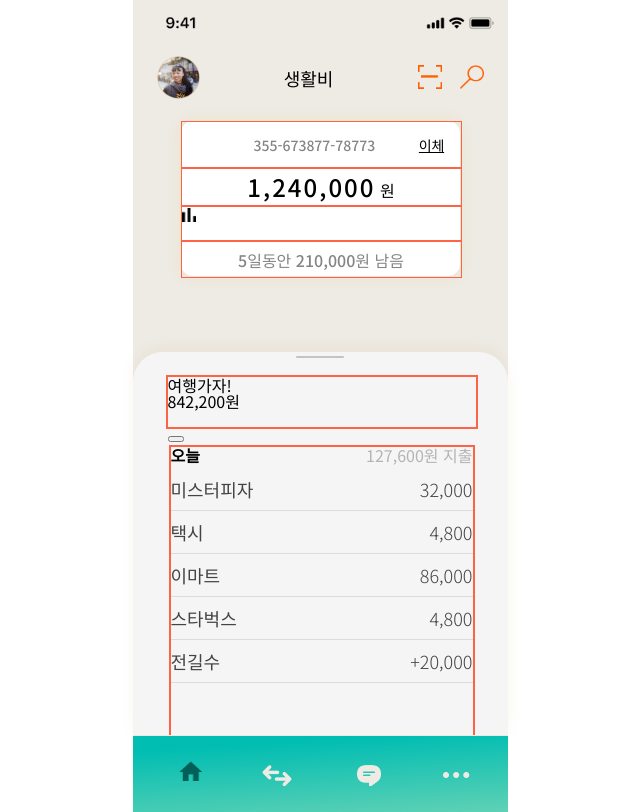
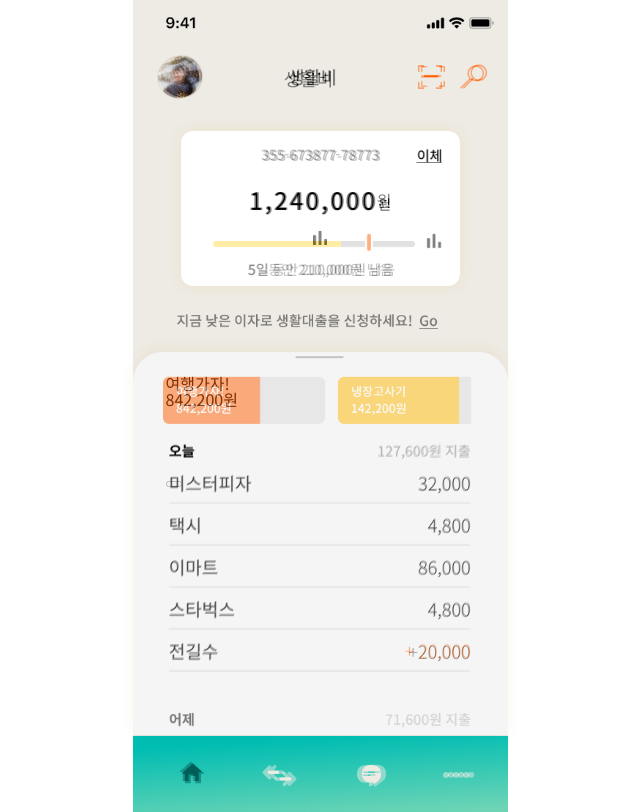
Before and after one commit to gum4019/js-toyproject, a plain HTML site: page js-toyproject/index.html in a window 1280 px wide. Shown: the whole page, without its empty margins (320-960 px from the left). Drawn offline with nearby package versions, Linux system fonts and the light colour scheme.

Commit message:
Add files via upload

```diff
--- a/js-toyproject/css/main.css
+++ b/js-toyproject/css/main.css
@@ -9,7 +9,7 @@ body > * {
   background-color: #eeebe5;
   left: 0;
   right: 0;
-  margin: auto;
+  margin: 0 auto;
 
   position: relative;
 }
@@ -55,8 +55,7 @@ header {
 }
 
 .account-info > .container {
-  margin-top: 22px;
-  margin: 22px 48px;
+  margin: 32px 48px;
   background: #ffffff;
   box-shadow: 0px 0px 16px rgba(226, 191, 66, 0.19);
   border-radius: 12px;
@@ -67,23 +66,21 @@ header {
   height: 155px;
 }
 .account-info > .container > div {
-  border: 1px solid tomato;
+  /* border: 1px solid tomato; */
+  height: 47px;
+  width: 100%;
+
   display: flex;
-  height: 45px;
-  width: 100%;
+
+  justify-content: center;
+  align-items: center;
 }
 .account-info > .container > div > .account-number {
   font-weight: 500;
   font-size: 14px;
   line-height: 21px;
+  letter-spacing: -0.24px;
   color: #858585;
-
-  position: absolute;
-
-  left: 26.16%;
-  right: 25.26%;
-  top: 9.03%;
-  bottom: 77.42%;
 }
 .account-info > .container > div > .account-transfer-btn {
   position: absolute;
@@ -91,28 +88,26 @@ header {
   height: 21px;
   left: 236px;
   top: 14px;
+  bottom: 0;
 
   font-weight: 500;
   font-size: 14px;
   line-height: 21px;
 
-  text-align: center;
   letter-spacing: -0.24px;
-
   color: #000000;
 }
 .account-info > .container > .money {
-  height: 36px;
+  height: 43px;
 }
 .account-info > .container > .money > span {
   font-weight: 500;
+  line-height: 36px;
+
+  display: flex;
 
   align-items: center;
-  text-align: center;
-
-  left: 0;
-  right: 0;
-  margin: auto;
+  justify-content: center;
 }
 .account-info > .container > .money > span > .budget-amount {
   font-size: 24px;
@@ -126,18 +121,15 @@ header {
   height: 14px;
 }
 .account-info > .container > .remain-info {
-  height: 35px;
+  height: 30px;
 }
 .account-info > .container > .remain-info > span {
   font-weight: 500;
+  font-size: 14px;
+  font-style: normal;
   color: #858585;
 
   align-items: center;
-  text-align: center;
-
-  left: 0;
-  right: 0;
-  margin: auto;
 }
 
 .usage-history {
@@ -172,14 +164,12 @@ header {
 .usage-history > .coin-box-slidebar {
   width: 308px;
   height: 50px;
-  border: 2px solid tomato;
 
   left: 0;
   right: 0;
   margin: 23px 33px 0;
 }
 .usage-history > .coin-box-slidebar > ul {
-  display: flex;
 }
 .usage-history > .coin-box-slidebar > ul > li {
   width: 162px;
@@ -192,7 +182,7 @@ header {
 
   margin: 16px 36px;
 
-  border: 2px solid tomato;
+  /* border: 2px solid tomato; */
 }
 .usage-history > .daily-usage > div {
   width: 302px;
@@ -200,6 +190,8 @@ header {
 }
 .usage-history > .daily-usage > div > span {
   float: right;
+  line-height: 21px;
+  font-size: 14px;
 
   color: #b4b4b4;
 }
@@ -218,7 +210,7 @@ header {
   position: relative;
 
   width: 302px;
-  height: 34px;
+  height: 33px;
 
   font-size: 18px;
   color: #444444;
@@ -302,3 +294,14 @@ nav > ul > li:nth-child(4) {
   margin-top: 24px;
   margin-left: 62px;
 }
+body > .img > img {
+  width: 375px;
+  opacity: 0.5;
+  left: 0;
+  right: 0;
+  top: 0;
+
+  margin: 0 auto;
+
+  position: absolute;
+}
--- a/js-toyproject/index.html
+++ b/js-toyproject/index.html
@@ -145,5 +145,9 @@
         </ul>
       </nav>
     </div>
+
+    <div class="img">
+      <img src="./images/홈화면 (1).png" alt="" />
+    </div>
   </body>
 </html>
```
Also changed, not shown: js-toyproject/images/홈화면 (1).png (added).
